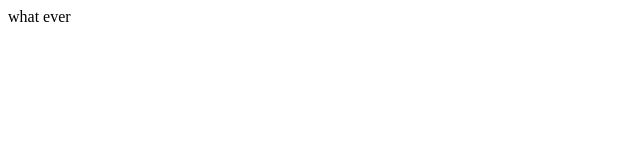
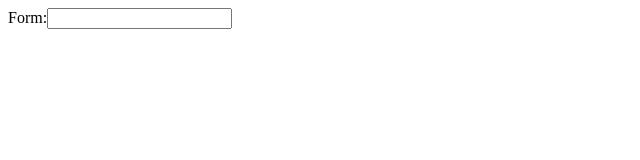
Before and after one commit to KRTirtho/react-binden, a React (Vite) app: page / in a window 1280 px wide. Shown: the top 160 px of the page, without its empty margins (0-640 px from the left). Built offline with nearby package versions, Linux system fonts and the light colour scheme.

Commit message:
pattern validation & map-props created

```diff
--- a/src/App.tsx
+++ b/src/App.tsx
@@ -1,13 +1,42 @@
-import React from 'react'
+import React, { ComponentPropsWithoutRef, forwardRef } from 'react';
+import Input from './components/Input';
+import { useModel } from './hooks/useModel';
+
+interface CustomInputProps extends ComponentPropsWithoutRef<'input'> {
+    error?: boolean;
+    hint?: string;
+    label?: string;
+}
+
+const CustomInput = forwardRef<HTMLInputElement, CustomInputProps>(function CustomInput(
+    { error, hint, label, ...props },
+    ref,
+) {
+    return <input {...props} ref={ref} />;
+});
 
 function App() {
+    const model = useModel('');
 
+    console.log(model);
 
-  return (
-    <div >
-      what ever
-    </div>
-  )
+    const emailReg =
+        /^(([^<>()[\]\\.,;:\s@"]+(\.[^<>()[\]\\.,;:\s@"]+)*)|(".+"))@((\[[0-9]{1,3}\.[0-9]{1,3}\.[0-9]{1,3}\.[0-9]{1,3}\])|(([a-zA-Z\-0-9]+\.)+[a-zA-Z]{2,}))$/;
+    const phoneReg = /^\(?([0-9]{3})\)?[-. ]?([0-9]{3})[-. ]?([0-9]{4})$/;
+
+    return (
+        <div>
+            Form:
+            <Input
+                as={CustomInput}
+                map-props={(props)=>({error: true})}
+                model={model}
+                maxLength={[20, 'Only 20 okay?']}
+                minLength={[5, 'At least 5 please!!!!']}
+                pattern={[[emailReg, phoneReg], 'either phone or a email']}
+            />
+        </div>
+    );
 }
 
-export default App
+export default App;
--- a/src/components/Input.tsx
+++ b/src/components/Input.tsx
@@ -1,12 +1,17 @@
 import React, {
     ChangeEvent,
     ComponentPropsWithoutRef,
+    ComponentPropsWithRef,
+    ComponentType,
     FocusEvent,
     forwardRef,
     useEffect,
+    useMemo,
 } from 'react';
 import { InputModel } from '../hooks/useModel';
 import PropTypes from 'prop-types';
+
+type PatternTuple = [RegExp | RegExp[], string];
 
 export interface InputProps
     extends Omit<
@@ -14,18 +19,35 @@ export interface InputProps
         'required' | 'max' | 'min' | 'maxLength' | 'minLength' | 'pattern'
     > {
     model: InputModel<any>;
+    as?: ComponentType<ComponentPropsWithRef<'input'>>;
     required?: boolean | string;
-    max?: number | [number, string?];
+    max?: number | [number, string];
     min?: number | [number, string];
-    maxLength?: number | [number, string?];
-    minLength?: number | [number, string?];
-    pattern?: RegExp | [RegExp, string?] | [RegExp, string?][];
+    maxLength?: number | [number, string];
+    minLength?: number | [number, string];
+    pattern?: RegExp | PatternTuple;
+    'map-props'?: (props: Omit<InputProps, 'map-props' | 'model' | 'as'>) => Record<any, any>;
+    validate?: <T = any>(value: T, touched: boolean) => boolean | [boolean, string];
+}
+
+function checkReturnValidValue(value: number | [number, string]): number {
+    return Array.isArray(value) ? value[0] : value;
+}
+
+function checkReturnValidErrorMsg(value: number | [number, string], msg: string): string {
+    return Array.isArray(value) ? value[1] : msg;
+}
+
+function formatPatternError(pattern: RegExp, msg?: string) {
+    return msg ? msg : `value didn't match pattern ${pattern.source}`;
 }
 
 const Input = forwardRef<HTMLInputElement, InputProps>(function Input(
     {
         model: { value, setValue, error, setError, touched, setTouched },
+        as,
         required,
+        'map-props': mapProps,
         max,
         min,
         maxLength,
@@ -34,12 +56,54 @@ const Input = forwardRef<HTMLInputElement, InputProps>(function Input(
         onBlur,
         pattern,
         type = 'text',
+        validate,
         ...props
     },
     ref,
 ) {
     useEffect(() => {
-        return void 0;
+        const validated = validate?.(value, touched);
+
+        if (!touched) return;
+
+        const isValNum = typeof value === 'number';
+        const isValStr = typeof value === 'string';
+        // running user defined validation
+        if (validated !== undefined && !Array.isArray(validated) && !validated) setError('invalid input');
+        else if (validated !== undefined && Array.isArray(validated) && !validated[0]) setError(validated[1]);
+        // validating checking required flag
+        else if (required && !value)
+            setError(typeof required === 'string' ? required : `${props.name ? props.name : 'this field'} is required`);
+        // max & min check
+        else if (isValNum && min && value < checkReturnValidValue(min))
+            setError(checkReturnValidErrorMsg(min, `minimum ${min} is allowed`));
+        else if (isValNum && max && value > checkReturnValidValue(max))
+            setError(checkReturnValidErrorMsg(max, `maximum ${max} is allowed`));
+        // string length check
+        else if (isValStr && minLength && value.length < checkReturnValidValue(minLength))
+            setError(checkReturnValidErrorMsg(minLength, `minimum ${minLength} characters`));
+        else if (isValStr && maxLength && value.length > checkReturnValidValue(maxLength))
+            setError(checkReturnValidErrorMsg(maxLength, `maximum ${maxLength} characters`));
+        // pattern matching
+        else if (isValStr && pattern instanceof RegExp && !pattern.test(value)) setError(formatPatternError(pattern));
+        // only one regexp with custom message
+        else if (isValStr && Array.isArray(pattern) && pattern?.[0] instanceof RegExp && !pattern[0].test(value))
+            setError(formatPatternError(pattern[0], pattern?.[1]));
+        // array of pattern with either custom message or not
+        else if (isValStr && Array.isArray(pattern) && Array.isArray(pattern?.[0])) {
+            const { failed, succeed } = pattern[0].reduce<Record<'failed' | 'succeed', RegExp[]>>(
+                (acc, val) => {
+                    acc[val.test(value) ? 'succeed' : 'failed'].push(val);
+                    return acc;
+                },
+                { failed: [], succeed: [] },
+            );
+            // only one match is ok
+            if (succeed.length === 0 && failed.length > 0) setError(formatPatternError(failed[0], pattern?.[1]));
+            else error && setError('');
+        } else {
+            error && setError('');
+        }
     }, [value, error, touched, required, min, max, maxLength, minLength, pattern]);
 
     function handleChange(e: ChangeEvent<HTMLInputElement>) {
@@ -51,7 +115,31 @@ const Input = forwardRef<HTMLInputElement, InputProps>(function Input(
         setTouched(true);
     }
 
-    return <input {...props} onChange={handleChange} onBlur={handleBlur} type={type} ref={ref} />;
+    const mapped = useMemo(
+        () => ({
+            error,
+            ...(as && mapProps
+                ? mapProps({
+                      required,
+                      max,
+                      min,
+                      maxLength,
+                      minLength,
+                      onChange,
+                      onBlur,
+                      pattern,
+                      type,
+                      validate,
+                      ...props,
+                  })
+                : props),
+        }),
+        [error, props, as, required, max, min, maxLength, minLength, pattern, type],
+    );
+
+    const Component = as ?? 'input';
+
+    return <Component {...mapped} onChange={handleChange} onBlur={handleBlur} type={type} ref={ref} />;
 });
 
 Input.propTypes = {
@@ -61,7 +149,7 @@ Input.propTypes = {
     min: PropTypes.oneOfType([PropTypes.number, PropTypes.array]) as any,
     maxLength: PropTypes.oneOfType([PropTypes.number, PropTypes.array]) as any,
     minLength: PropTypes.oneOfType([PropTypes.number, PropTypes.array]) as any,
-    pattern: PropTypes.oneOfType([PropTypes.instanceOf(RegExp), PropTypes.array, PropTypes.arrayOf(PropTypes.array)]),
+    pattern: PropTypes.oneOfType([PropTypes.instanceOf(RegExp), PropTypes.array]) as any,
 };
 
 export default Input;
```
